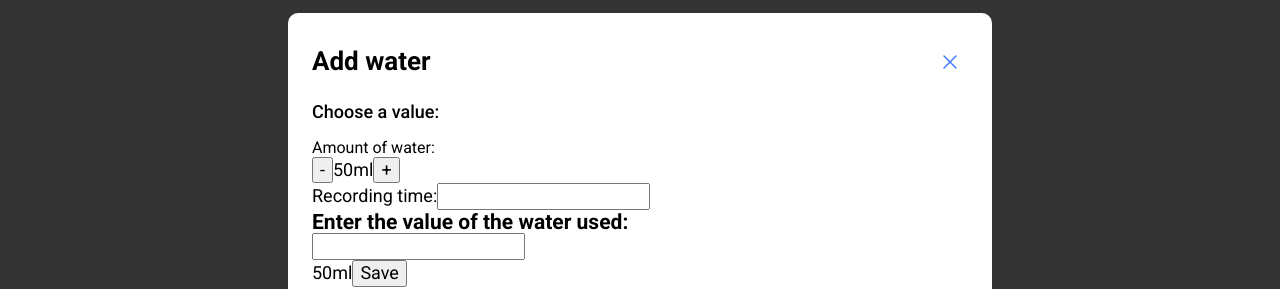
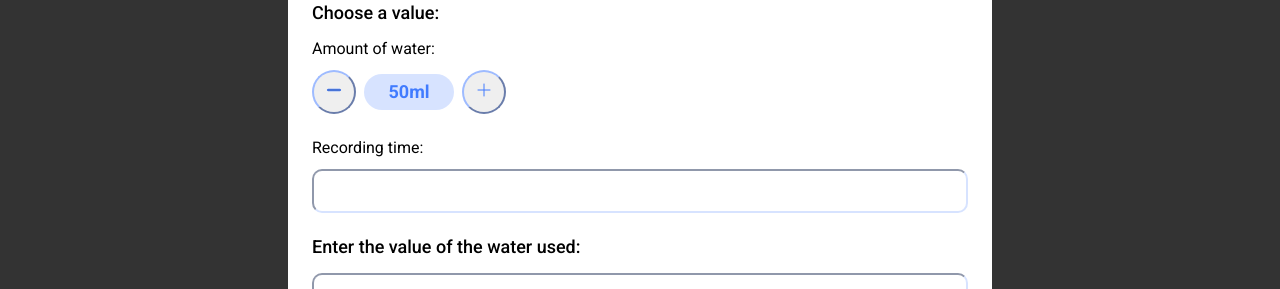
Before and after one commit to AnastasiyaNK/water-tracker-frontend, a React (Create React App) app: page /water-tracker-frontend/home in a window 1280 px wide. Both pictures are taken after a click on the button "Open modal". Shown: the part 222-511 px from the top of the page. Built offline with nearby package versions, Linux system fonts and the light colour scheme.

Commit message:
modal-styled

```diff
--- a/src/App.jsx
+++ b/src/App.jsx
@@ -3,7 +3,6 @@ import { Home, Main } from "pages";
 import { useState } from "react";
 
 function App() {
-  const [modalActive, SetModalActive] = useState(true);
   return (
     <div>
       <Header />
--- a/src/components/AddWaterModal/AddWaterModal.jsx
+++ b/src/components/AddWaterModal/AddWaterModal.jsx
@@ -1,6 +1,8 @@
 import { Modal } from "components";
 import React from "react";
 import { StyledWaterForm } from "./AddWaterModal.styled";
+import LogoMinus from "components/Logo/LogoMinus";
+import LogoPlus from "components/Logo/LogoPlus";
 
 const AddWaterModal = ({ toggleModal }) => {
   return (
@@ -9,10 +11,16 @@ const AddWaterModal = ({ toggleModal }) => {
         <div className="choose-water-value-container">
           <p className="choose-title">Choose a value:</p>
           <p className="water-amount">Amount of water:</p>
-          <div className="water-controls">
-            <button className="water-control-btn">-</button>
+          <div className="water-controls-container">
+            <button className="water-control-btn">
+              {" "}
+              <LogoMinus />{" "}
+            </button>
             <span className="water-amount-value">50ml</span>
-            <button className="water-control-btn">+</button>
+            <button className="water-control-btn">
+              {" "}
+              <LogoPlus />{" "}
+            </button>
           </div>
           <label className="input-group">
             <span className="input-group-text">Recording time:</span>
--- a/src/components/AddWaterModal/AddWaterModal.styled.js
+++ b/src/components/AddWaterModal/AddWaterModal.styled.js
@@ -1,6 +1,8 @@
 import { styled } from "styled-components";
 
 export const StyledWaterForm = styled.form`
+  .add-water-container {
+  }
   .choose-water-value-container {
   }
   .choose-title {
@@ -13,13 +15,92 @@ export const StyledWaterForm = styled.form`
     font-size: 16px;
     line-height: 1.2;
     font-weight: 400;
+    margin-bottom: 12px;
   }
-  .water-controls {
+  .water-controls-container {
+    width: 194px;
+    display: flex;
+    align-items: center;
+    justify-content: space-between;
+    margin-bottom: 24px;
   }
   .water-control-btn {
+    width: 44px;
+    height: 44px;
+    border-radius: 40px;
+    border-color: #9ebbff;
+    stroke: #407bff;
   }
   .water-amount-value {
+    font-size: 18px;
+    line-height: 1.1;
+    font-weight: 700;
+    color: #407bff;
+    border-radius: 40px;
+    background: #d7e3ff;
+    padding: 8px 24px;
   }
-  .water-control-btn {
+  .input-group {
+    display: flex;
+    flex-direction: column;
+  }
+  .input-group-text {
+    font-size: 16px;
+    line-height: 1.2;
+    font-weight: 400;
+    margin-bottom: 12px;
+  }
+  .input-group-input {
+    border-color: #d7e3ff;
+    border-radius: 10px;
+    box-shadow: none;
+    height: 44px;
+  }
+  .bold {
+    font-size: 18px;
+    line-height: 1.1;
+    font-weight: 500;
+    margin-top: 24px;
+    margin-bottom: 16px;
+  }
+  .form-action-container {
+    margin-top: 24px;
+    margin-left: auto;
+    display: flex;
+    align-items: center;
+    justify-content: flex-end;
+  }
+  .form-action-water-value {
+    font-size: 18px;
+    line-height: 1.1;
+    font-weight: 700;
+
+    color: #407bff;
+  }
+  .form-save-btn {
+    margin-left: 24px;
+
+    display: block;
+    width: 160px;
+    min-height: 44px;
+    padding: 8px 30px;
+    font-size: 16px;
+    font-weight: 500;
+    line-height: 1.25;
+    border: none;
+    color: #fff;
+    border-radius: 10px;
+    background: #407bff;
+    box-shadow: 0px 4px 8px 0px rgba(64, 123, 255, 0.34);
+    transition: all 250ms cubic-bezier(0.4, 0, 0.2, 1);
+    cursor: pointer;
+
+    &:hover {
+      box-shadow: 0px 4px 14px 0px rgba(64, 123, 255, 0.54);
+    }
+
+    &:active {
+      box-shadow: none;
+    }
   }
 `;
--- /dev/null
+++ b/src/components/Logo/LogoMinus.jsx
@@ -0,0 +1,28 @@
+import React from "react";
+
+const LogoMinus = ({ className }) => {
+  return (
+    <div>
+      <svg
+        className={className}
+        width="24"
+        height="24"
+        viewBox="0 0 24 24"
+        fill="none"
+        xmlns="http://www.w3.org/2000/svg"
+      >
+        <g id="minus-small/solid">
+          <path
+            id="Vector"
+            fill-rule="evenodd"
+            clip-rule="evenodd"
+            d="M5.25 12C5.25 11.8011 5.32902 11.6103 5.46967 11.4697C5.61032 11.329 5.80109 11.25 6 11.25H18C18.1989 11.25 18.3897 11.329 18.5303 11.4697C18.671 11.6103 18.75 11.8011 18.75 12C18.75 12.1989 18.671 12.3897 18.5303 12.5303C18.3897 12.671 18.1989 12.75 18 12.75H6C5.80109 12.75 5.61032 12.671 5.46967 12.5303C5.32902 12.3897 5.25 12.1989 5.25 12Z"
+            fill="#2F2F2F"
+          />
+        </g>
+      </svg>
+    </div>
+  );
+};
+
+export default LogoMinus;
--- /dev/null
+++ b/src/components/Logo/LogoPlus.jsx
@@ -0,0 +1,27 @@
+import React from "react";
+
+const LogoPlus = () => {
+  return (
+    <div>
+      <svg
+        width="24"
+        height="24"
+        viewBox="0 0 24 24"
+        fill="none"
+        xmlns="http://www.w3.org/2000/svg"
+      >
+        <g id="plus-small/outline">
+          <path
+            id="Vector"
+            d="M12 6V18M18 12H6"
+            // stroke="#2F2F2F"
+            stroke-linecap="round"
+            stroke-linejoin="round"
+          />
+        </g>
+      </svg>
+    </div>
+  );
+};
+
+export default LogoPlus;
```
Also changed, not shown: src/components/Modal/Modal.css (deleted, +0 -56 lines).
